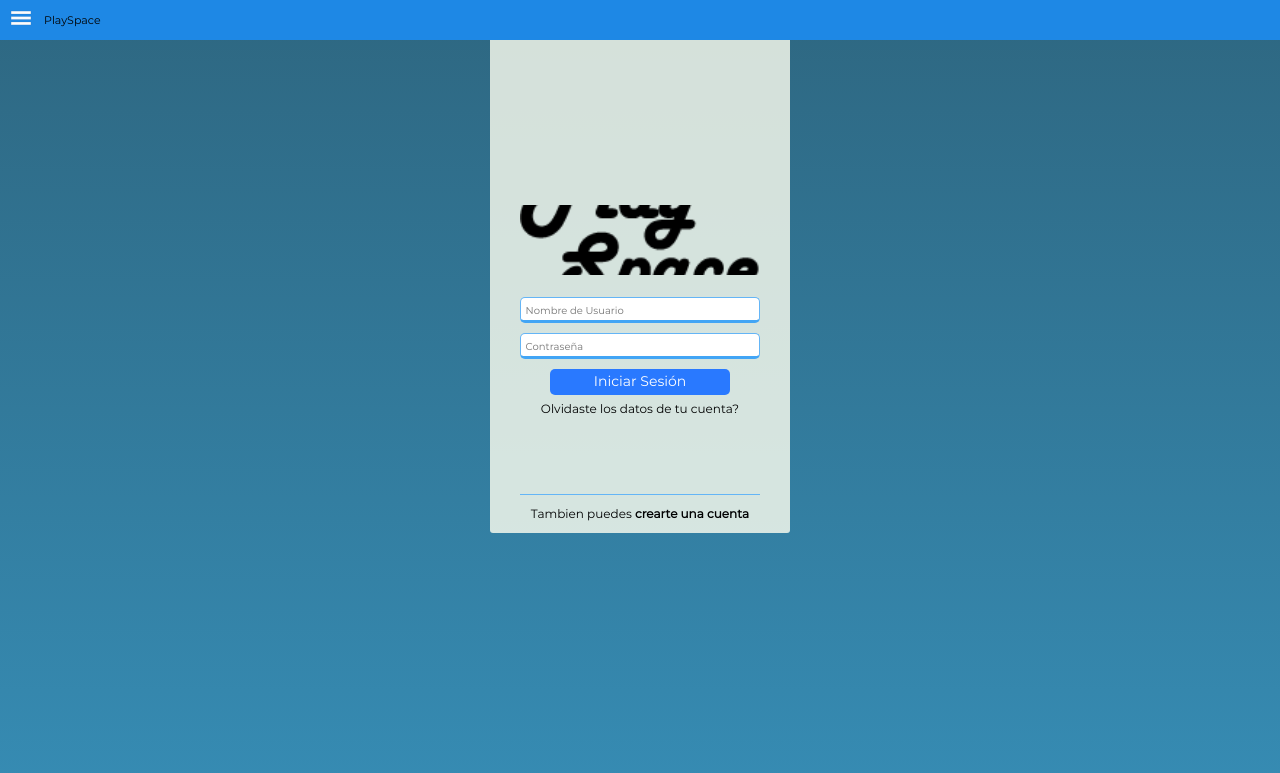
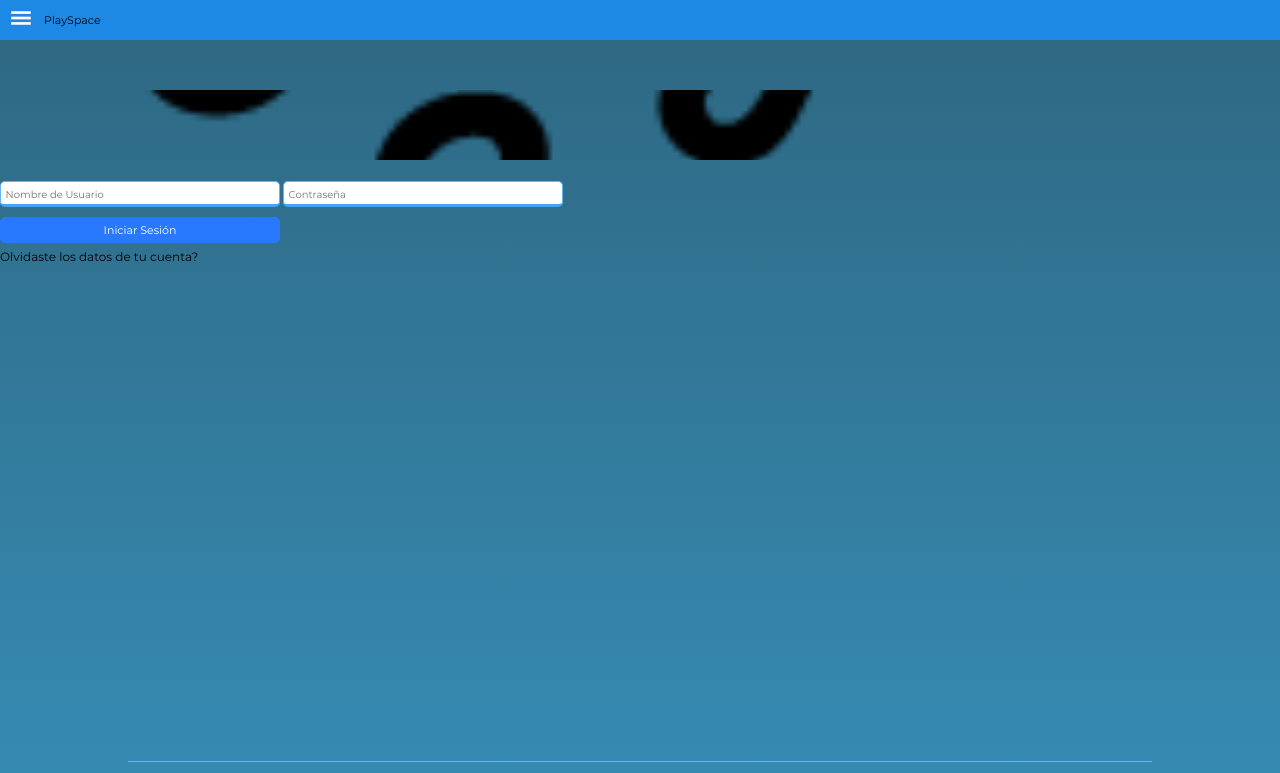
Before and after one commit to Matt21RR/PlaySpace, a PHP site: page /pPlantilla.php in a window 1280 px wide. Shown: the top 773 px of the page. Run offline with PHP 8.4, Linux system fonts and the light colour scheme; grey boxes are pictures that could not be loaded.

Commit message:
Add files via upload

```diff
--- a/Codigo/vista/css/lists.css
+++ b/Codigo/vista/css/lists.css
@@ -22,7 +22,7 @@
     position: relative;
     background-color: black;
     background-attachment: scroll;
-    background-position: left 35%;
+    background-position: left 50%;
     background-repeat: no-repeat;
     background-size: 100% auto;
     width: 90%;
--- a/Codigo/vista/css/style.css
+++ b/Codigo/vista/css/style.css
@@ -26,14 +26,11 @@
     max-width: 280px;
     min-width: 120px;
 }
-form{
-    margin: auto;
-    align-content: center;
-    text-align: center;
-    max-width: 300px;
-    min-width: 240px;
-    border-radius: 3px;
-    background-color: rgba(255, 255, 240, 0.8);
+input[type="submit"]{
+  background-color: unset;
+  border:unset;
+  font: inherit;
+  color:inherit;
 }
 hr{
     color:#64b5f6;
--- a/Codigo/vista/css/unlogged.css
+++ b/Codigo/vista/css/unlogged.css
@@ -33,12 +33,16 @@
     width: 80%;
     margin-top:40px;
 }
-form{
+.formBox{
     position: relative;
     margin: auto;
+    align-content: center;
+    text-align: center;
+    max-width: 300px;
     min-width: 240px;
-    max-width: 300px;
-    height: 500px;
+    height:500px;
+    border-radius: 3px;
+    background-color: rgba(255, 255, 240, 0.8);
 }
 input{
     border: 1px solid #64b5f6;
```
